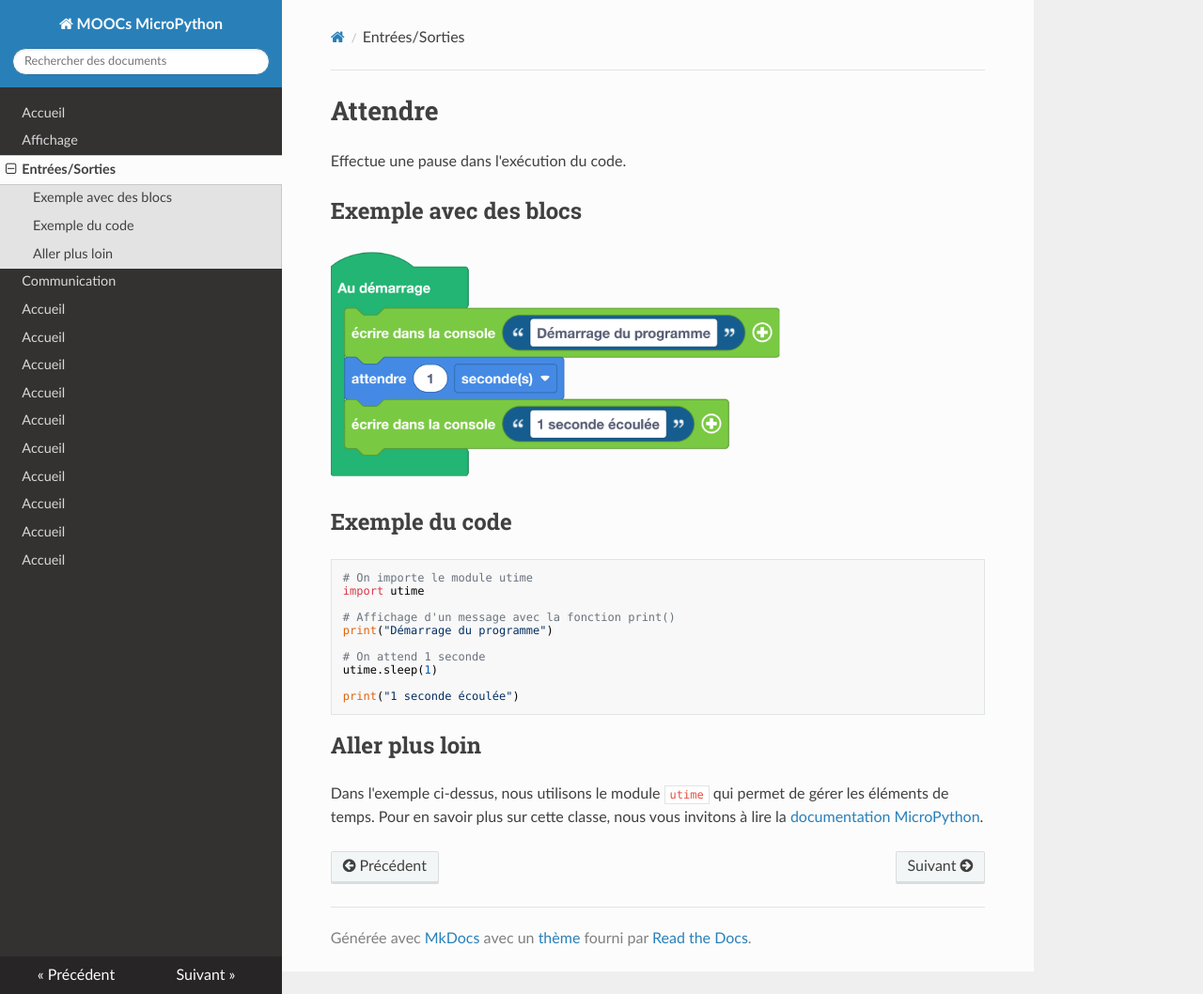
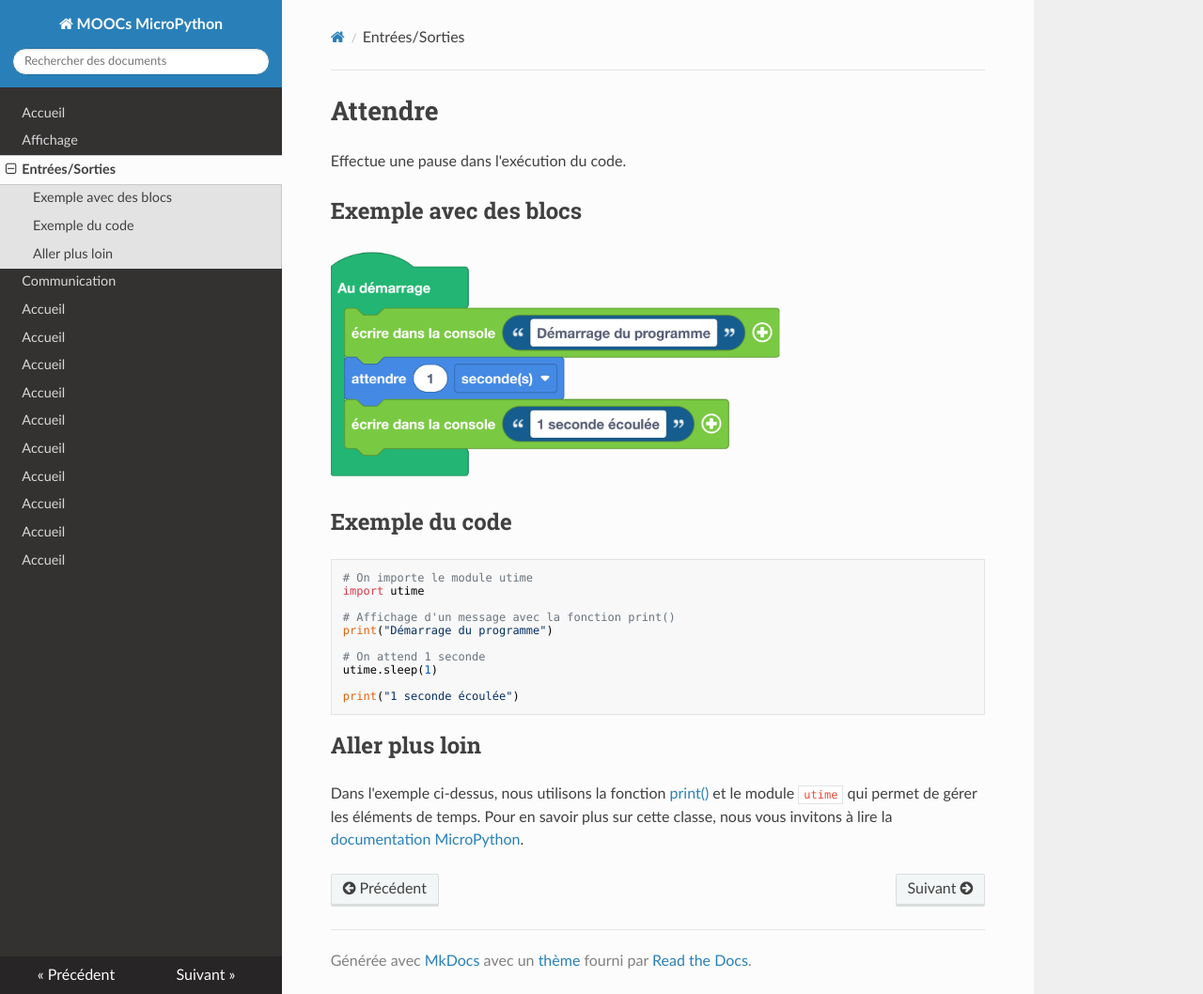
Before and after one commit to imt-atlantique/micropython_doc, an MkDocs documentation site: the page built from docs/entrees_sorties/temps/attendre.md, in a window 1280 px wide and 1058 px high. Shown: the whole window at 94% size. Built offline with MkDocs 1.6.1, drawn with Linux system fonts in a browser that asks for light colours; nearby versions of some CDN libraries.

Commit message:
Fiches com et E/S mises à jour

````diff
--- a/docs/entrees_sorties/temps/attendre.md
+++ b/docs/entrees_sorties/temps/attendre.md
@@ -20,4 +20,4 @@ print("1 seconde écoulée")
 ```
 
 ## Aller plus loin
-Dans l'exemple ci-dessus, nous utilisons le module `utime` qui permet de gérer les éléments de temps. Pour en savoir plus sur cette classe, nous vous invitons à lire la [documentation MicroPython](https://www.micropython.fr/reference/04.standards/utime/00.module_time/).
+Dans l'exemple ci-dessus, nous utilisons la fonction [print()](../../communication/ecrire_dans_la_console.md) et le module `utime` qui permet de gérer les éléments de temps. Pour en savoir plus sur cette classe, nous vous invitons à lire la [documentation MicroPython](https://www.micropython.fr/reference/04.standards/utime/00.module_time/).
````
Also changed, not shown: docs/communication/ecrire_dans_la_console.md (+2 -2 lines).
